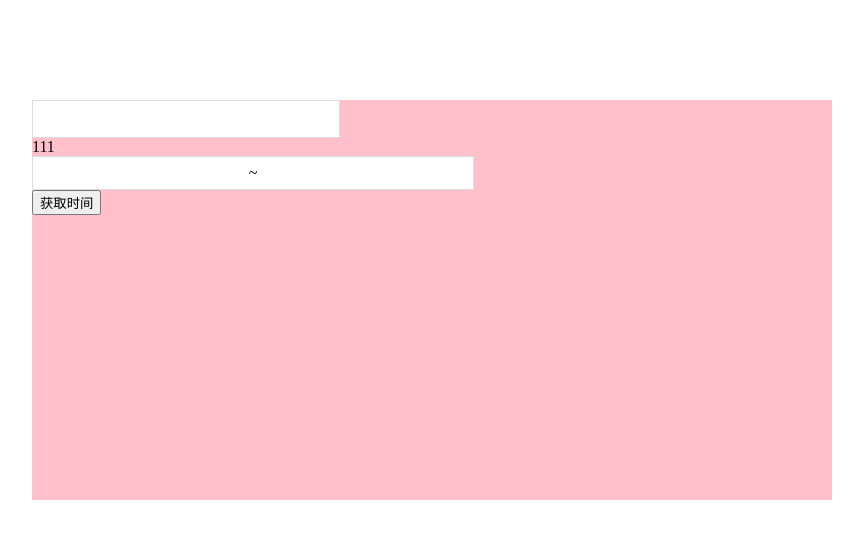
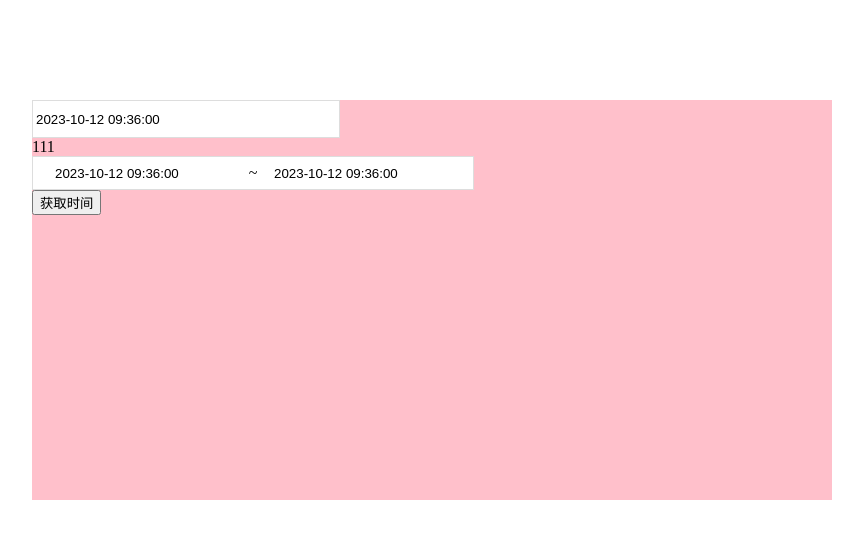
Before and after one commit to wangxiaochaocccc/datetime-picker, a Vue app: page / in a window 1280 px wide. Shown: the top 538 px of the page, without its empty margins (208-1071 px from the left). Built offline with nearby package versions, Linux system fonts and the light colour scheme.

Commit message:
feat:回显处理

```diff
--- a/src/App.vue
+++ b/src/App.vue
@@ -13,8 +13,8 @@ import dateRange from './libs/date-range.vue'
 export default {
   data () {
     return {
-      val: '',
-      val2:[]
+      val: '2023-10-12 09:36:00',
+      val2:['2023-10-12 09:36:00','2023-10-12 09:36:00']
     }
   },
   components: {
--- a/src/libs/date-range.vue
+++ b/src/libs/date-range.vue
@@ -357,7 +357,7 @@ export default {
       } else {
         this.date[1] = time
         this.hideCal = true
-        this.value = this.date
+        // this.value = this.date
         this.isStartTime = true
         this.isborder2 = false
       }
@@ -367,7 +367,7 @@ export default {
     */
     makeDateObject (val) {
       // handle support for eu date format
-      let dateAndTime = val.split(' ')
+      let dateAndTime = val[0].split(' ')
       let arr = []
       if (this.format.indexOf('-') !== -1) {
         arr = dateAndTime[0].split('-')
@@ -412,8 +412,8 @@ export default {
       return date
     },
     clearDate(){
-      this.date = ''
-      this.$emit('input', '')
+      this.date = []
+      // this.$emit('input', '')
       // this.toggleCal ()
     },
     chooseDateRange() {
@@ -456,26 +456,26 @@ export default {
     this.setPeriodStyle()
   },
   watch: {
-    // value (newVal, oldVal) {
-    //   if (newVal) {
-    //     this.value = newVal;
-    //     try {
-    //       this.timeStamp = this.makeDateObject(this.value)
-    //     } catch (e) {
-    //       console.warn(e.message +'. Current date is being used.')
-    //       this.timeStamp = new Date()
-    //     }
-    //     this.year = this.timeStamp.getFullYear()
-    //     this.monthIndex = this.timeStamp.getMonth()
-    //     this.day = this.timeStamp.getDate()
-    //     this.hour = this.timeStamp.getHours()
-    //     this.hour = this.hour < 10 ? '0' + this.hour : '' + this.hour
-    //     this.minute = this.timeStamp.getMinutes()
-    //     this.minute = this.minute < 10 ? '0' + this.minute : '' + this.minute
-    //     this.updateCalendar()
-    //     this.setDate()
-    //   }
-    // }
+    value (newVal, oldVal) {
+      if (newVal) {
+        this.value = newVal;
+        try {
+          this.timeStamp = this.makeDateObject(this.value)
+        } catch (e) {
+          console.warn(e.message +'. Current date is being used.')
+          this.timeStamp = new Date()
+        }
+        this.year = this.timeStamp.getFullYear()
+        this.monthIndex = this.timeStamp.getMonth()
+        this.day = this.timeStamp.getDate()
+        this.hour = this.timeStamp.getHours()
+        this.hour = this.hour < 10 ? '0' + this.hour : '' + this.hour
+        this.minute = this.timeStamp.getMinutes()
+        this.minute = this.minute < 10 ? '0' + this.minute : '' + this.minute
+        this.updateCalendar()
+        this.setDate()
+      }
+    }
   },
   destroyed: function () {
     document.removeEventListener('keydown', this.keyIsDown)
```
